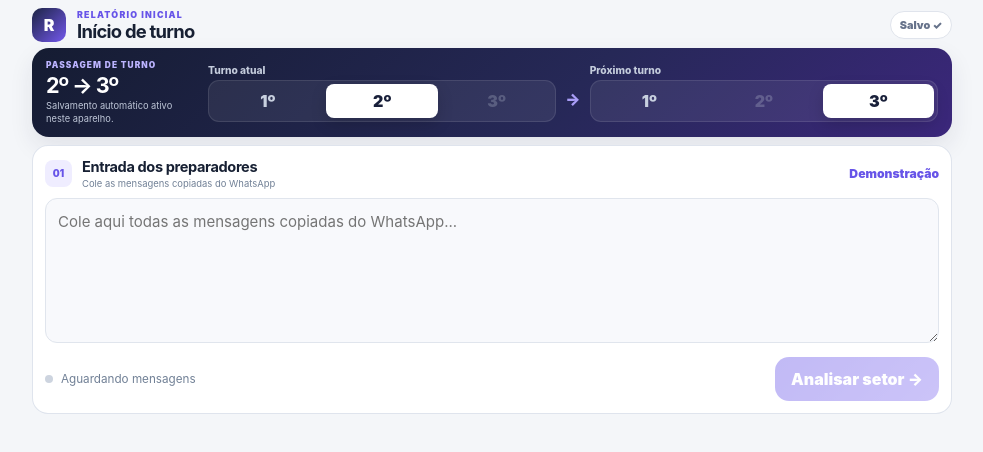
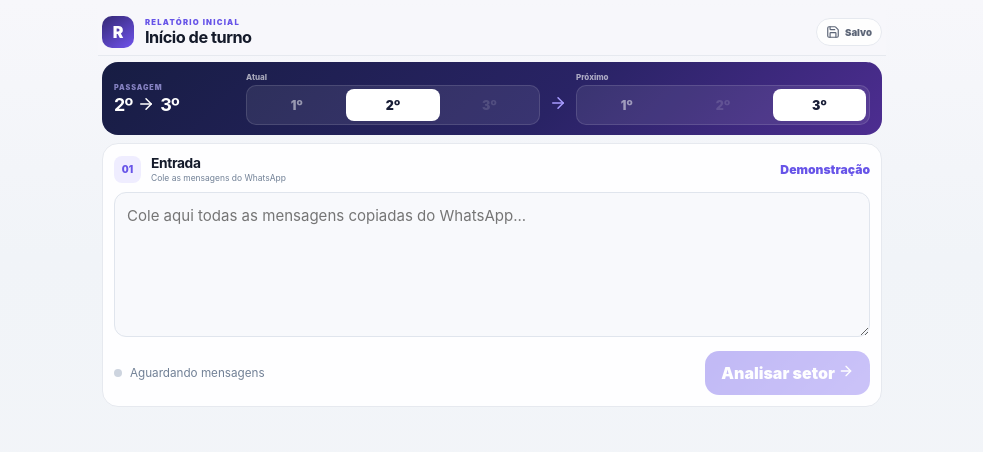
Before and after one commit to lucasvenancio0110/relatorioinicioturno, a React (Vite) app: page / in a window 1280 px wide. Shown: the top 452 px of the page, without its empty margins (148-1131 px from the left). Built offline with nearby package versions, Linux system fonts and the light colour scheme.

Commit message:
activate V4 cockpit shell

```diff
--- a/src/main.tsx
+++ b/src/main.tsx
@@ -1,6 +1,6 @@
 import React from 'react';
 import ReactDOM from 'react-dom/client';
-import App from './app/App';
+import AppV4 from './app/AppV4';
 import './styles/app.css';
 import './styles/report-editor.css';
 import './styles/block-editor-conflicts.css';
@@ -8,6 +8,7 @@ import './styles/attention-decisions.css';
 import './styles/interaction.css';
 import './styles/clean-cockpit.css';
 import './styles/assisted-validation.css';
+import './styles/v4-cockpit.css';
 
 const preventGestureZoom = (event: Event) => event.preventDefault();
 document.addEventListener('gesturestart', preventGestureZoom, { passive: false });
@@ -16,6 +17,6 @@ document.addEventListener('gestureend', preventGestureZoom, { passive: false });
 
 ReactDOM.createRoot(document.getElementById('root')!).render(
   <React.StrictMode>
-    <App />
+    <AppV4 />
   </React.StrictMode>,
 );
```
